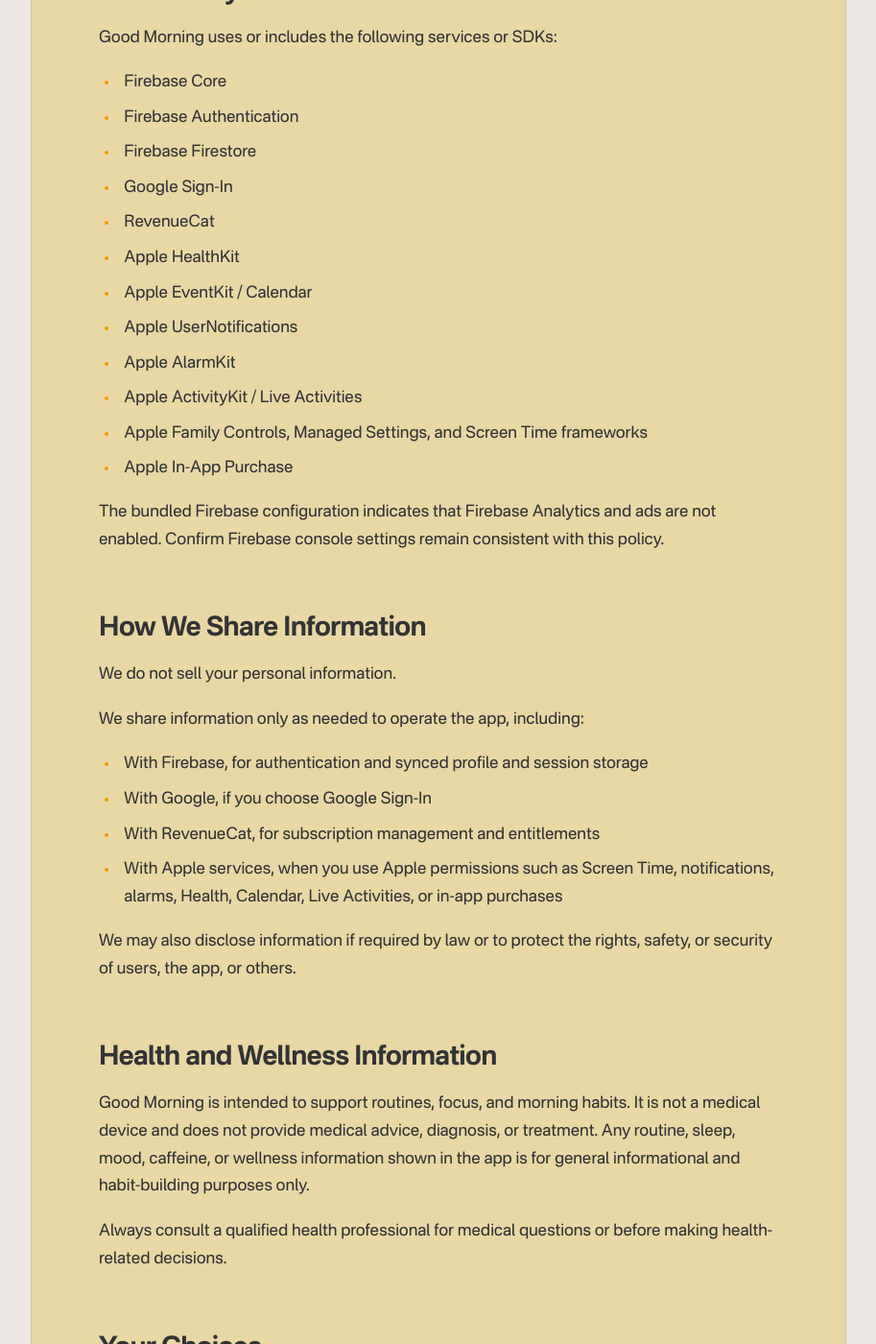
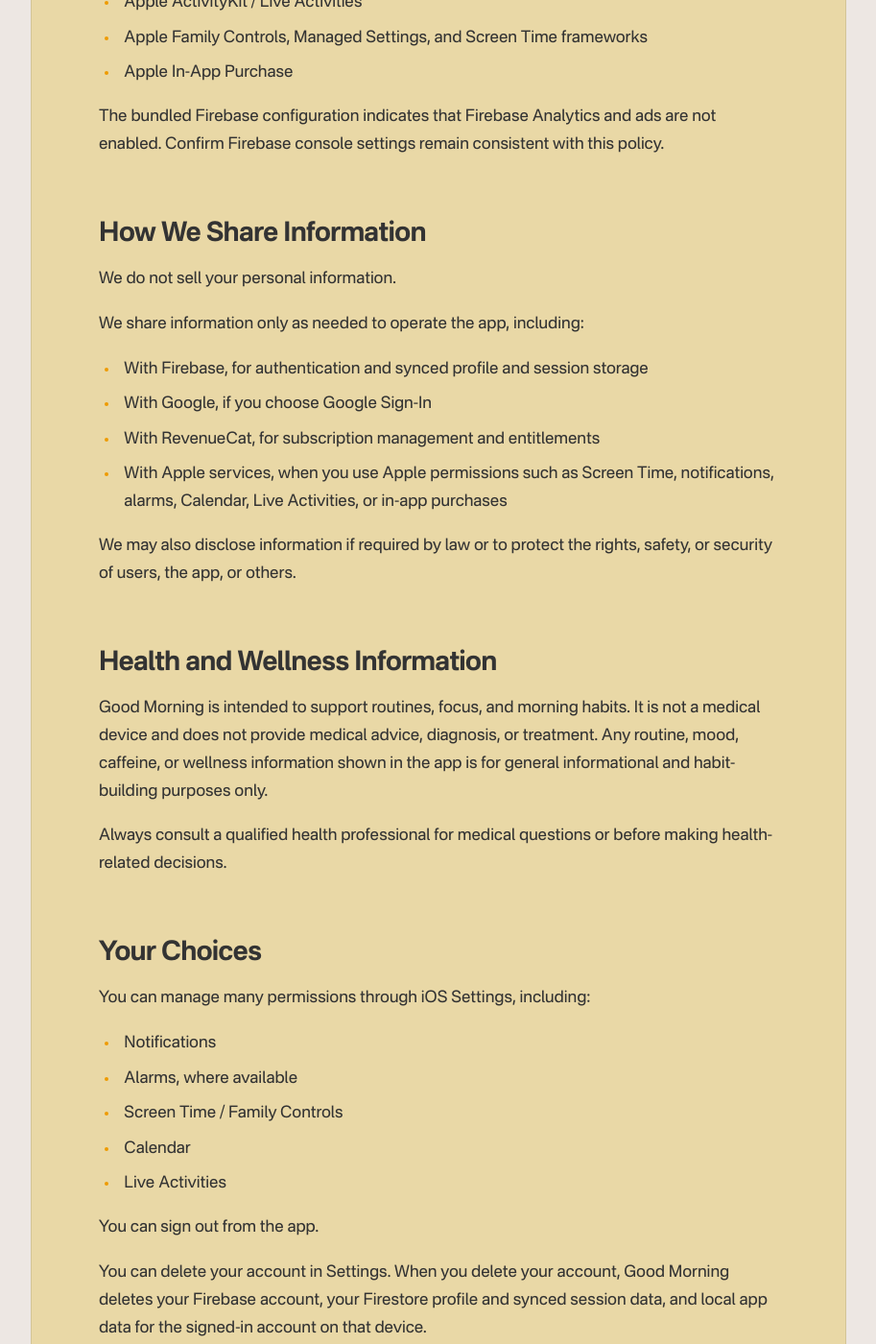
Before and after one commit to christopherambrose/good-morning-legal, a Jekyll site: the page built from privacy-policy.md, in a window 1280 px wide and 1400 px high, scrolled down 7070 px. Shown: the whole window at 96% size, without its empty margins (183-1096 px from the left). Built offline with Jekyll 4.4.1, drawn with Linux system fonts in a browser that asks for light colours; some web fonts are replaced; some of the changed text lies outside the part shown.

Commit message:
Update privacy and terms for launch

```diff
--- a/privacy-policy.md
+++ b/privacy-policy.md
@@ -123,14 +123,6 @@ If you use the morning brief feature, Good Morning may request access to your ca
 
 Based on the current app code, calendar event information is used for display in the app and is not stored in your Good Morning profile or synced to Firebase.
 
-### Apple Health
-
-Good Morning can connect to Apple Health to read sleep analysis data so the app can show a sleep summary and help you understand how rest may relate to your mornings. The app also requests permission to read mindful sessions and share mindful sessions.
-
-Based on the current app code, Good Morning reads sleep data to produce a short sleep summary. The summary may be displayed in Settings or Stats. The app does not store Apple Health sleep samples in its own database.
-
-Apple Health data is handled under Apple's HealthKit rules. You can manage Health permissions in the Apple Health app or iOS Settings.
-
 ### Subscriptions and Purchases
 
 Good Morning offers a paid subscription called **Good Morning Unlimited**. Purchases are processed by Apple through the App Store. We use **RevenueCat** to manage subscription status and entitlements.
@@ -153,7 +145,7 @@ We use the information described above to:
 - Schedule wake alarms and reminders
 - Block selected apps during your morning routine
 - Track routine completion, streaks, and morning scores
-- Show insights about your routine, mood, blocking, wake consistency, and sleep summary
+- Show insights about your routine, mood, blocking, and wake consistency
 - Display calendar information in your morning brief
 - Show Live Activity progress
 - Manage subscription access and restore purchases
@@ -196,7 +188,6 @@ Handled by third-party or Apple services:
 - Google Sign-In authentication data
 - Apple notifications and alarms
 - Apple Screen Time app-blocking controls
-- Apple Health data
 - Apple Calendar access
 - Apple in-app purchase processing
 - RevenueCat subscription entitlement and purchase status
@@ -210,7 +201,6 @@ Good Morning uses or includes the following services or SDKs:
 - Firebase Firestore
 - Google Sign-In
 - RevenueCat
-- Apple HealthKit
 - Apple EventKit / Calendar
 - Apple UserNotifications
 - Apple AlarmKit
@@ -229,13 +219,13 @@ We share information only as needed to operate the app, including:
 - With Firebase, for authentication and synced profile and session storage
 - With Google, if you choose Google Sign-In
 - With RevenueCat, for subscription management and entitlements
-- With Apple services, when you use Apple permissions such as Screen Time, notifications, alarms, Health, Calendar, Live Activities, or in-app purchases
+- With Apple services, when you use Apple permissions such as Screen Time, notifications, alarms, Calendar, Live Activities, or in-app purchases
 
 We may also disclose information if required by law or to protect the rights, safety, or security of users, the app, or others.
 
 ## Health and Wellness Information
 
-Good Morning is intended to support routines, focus, and morning habits. It is not a medical device and does not provide medical advice, diagnosis, or treatment. Any routine, sleep, mood, caffeine, or wellness information shown in the app is for general informational and habit-building purposes only.
+Good Morning is intended to support routines, focus, and morning habits. It is not a medical device and does not provide medical advice, diagnosis, or treatment. Any routine, mood, caffeine, or wellness information shown in the app is for general informational and habit-building purposes only.
 
 Always consult a qualified health professional for medical questions or before making health-related decisions.
 
@@ -247,7 +237,6 @@ You can manage many permissions through iOS Settings, including:
 - Alarms, where available
 - Screen Time / Family Controls
 - Calendar
-- Apple Health
 - Live Activities
 
 You can sign out from the app.
```
Also changed, not shown: terms-of-use.md (+5 -6 lines).
